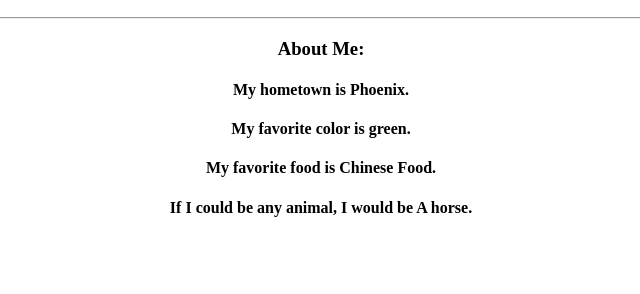
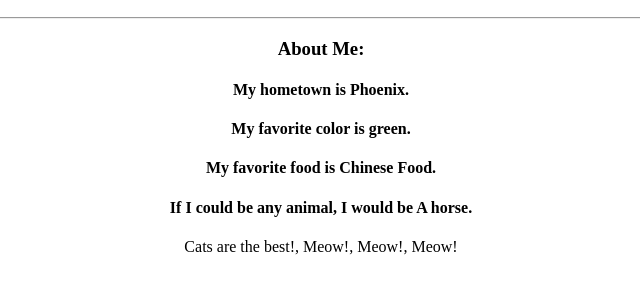
Before and after one commit to tajammalw/tw1-repo, a plain HTML site: page index.html in a window 1280 px wide. Shown: the part 110-404 px from the top of the page, without its empty margins (319-959 px from the left). Drawn offline with Linux system fonts and the light colour scheme.

Commit message:
Adding new placeholder text.

```diff
--- a/index.html
+++ b/index.html
@@ -15,6 +15,7 @@
 					<h4>My favorite color is green.</h4>
 					<h4>My favorite food is Chinese Food.</h4>
 					<h4>If I could be any animal, I would be A horse.</h4>
+				<p>Cats are the best!, Meow!, Meow!, Meow!</p>
 			</div>
 		  </body>
 		</html>
```
